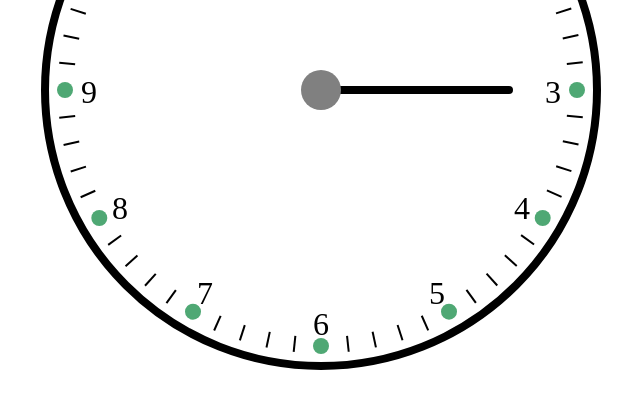
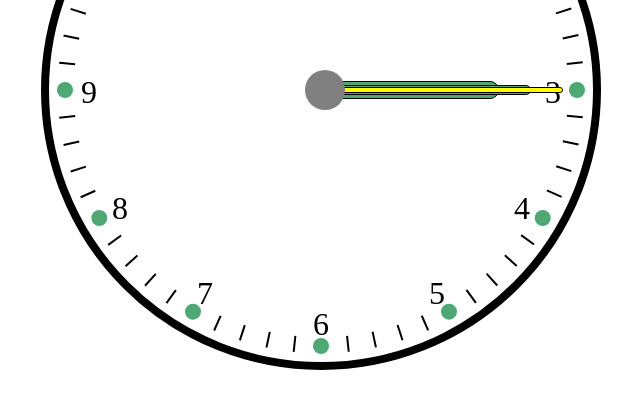
Before and after one commit to mecaneer23/clock, a plain HTML site: page index.html in a window 1280 px wide. Shown: the part 326-734 px from the top of the page, without its empty margins (319-959 px from the left). Drawn offline with Linux system fonts and the light colour scheme.

Commit message:
feat: hey! we've got hands!

```diff
--- a/index.html
+++ b/index.html
@@ -10,9 +10,9 @@
     <div class="container">
         <div class="face">
             <div class="outer-ring"></div>
-            <div class="second-hand"></div>
-            <div class="minute-hand"></div>
-            <div class="hour-hand"></div>
+            <div class="second hand"></div>
+            <div class="minute hand"></div>
+            <div class="hour hand"></div>
             <div class="center-dot"></div>
         </div>
     </div>
--- a/script.js
+++ b/script.js
@@ -24,10 +24,21 @@ function createFace() {
 }
 
 function animateHands() {
+    const hourHand = document.querySelector(".hour");
+    const minuteHand = document.querySelector(".minute");
+    const secondHand = document.querySelector(".second");
     setInterval(function () {
-        document.title = new Date().toTimeString();
+        const date = new Date();
+        const hours = date.getHours();
+        const minutes = date.getMinutes();
+        const seconds = date.getSeconds();
+        document.title = date.toTimeString();
 
+        // hourHand.style.transform = `rotate(${hours}deg)`;
+        // minuteHand.style.transform = `rotate(${minutes}deg)`;
+        // secondHand.style.transform = `rotate(${seconds}deg)`;
     }, 1000);
 }
 
 createFace();
+animateHands();
--- a/style.css
+++ b/style.css
@@ -1,3 +1,7 @@
+:root {
+    --accent: #4fa874;
+}
+
 .container {
     margin-top: 17vh;
     height: 0;
@@ -36,7 +40,7 @@
 }
 
 .dot div {
-    background-color: #4fa874;
+    background-color: var(--accent);
     width: 2vh !important;
     height: 2vh;
     border-radius: 50%;
@@ -61,16 +65,36 @@
     height: 5vh;
     top: 50%;
     left: 50%;
-    transform: translate(-50%, -50%);
+    transform: translate(-40%, -50%);
     z-index: 5;
 }
 
-.second-hand {
+.hand {
     border-radius: 5vh;
-    width: 24vh;
-    height: 1vh;
     top: 50%;
-    background-color: black;
     left: 50%;
     transform: translateY(-50%);
+    border: 0.1vh solid black;
+    transform-origin: center left;
 }
+
+.second {
+    width: 30vh;
+    height: 0.5vh;
+    background-color: yellow;
+    z-index: 4;
+}
+
+.minute {
+    width: 26vh;
+    height: 1vh;
+    background-color: var(--accent);
+    z-index: 3;
+}
+
+.hour {
+    width: 22vh;
+    height: 2vh;
+    background-color: var(--accent);
+    z-index: 2;
+}
```
